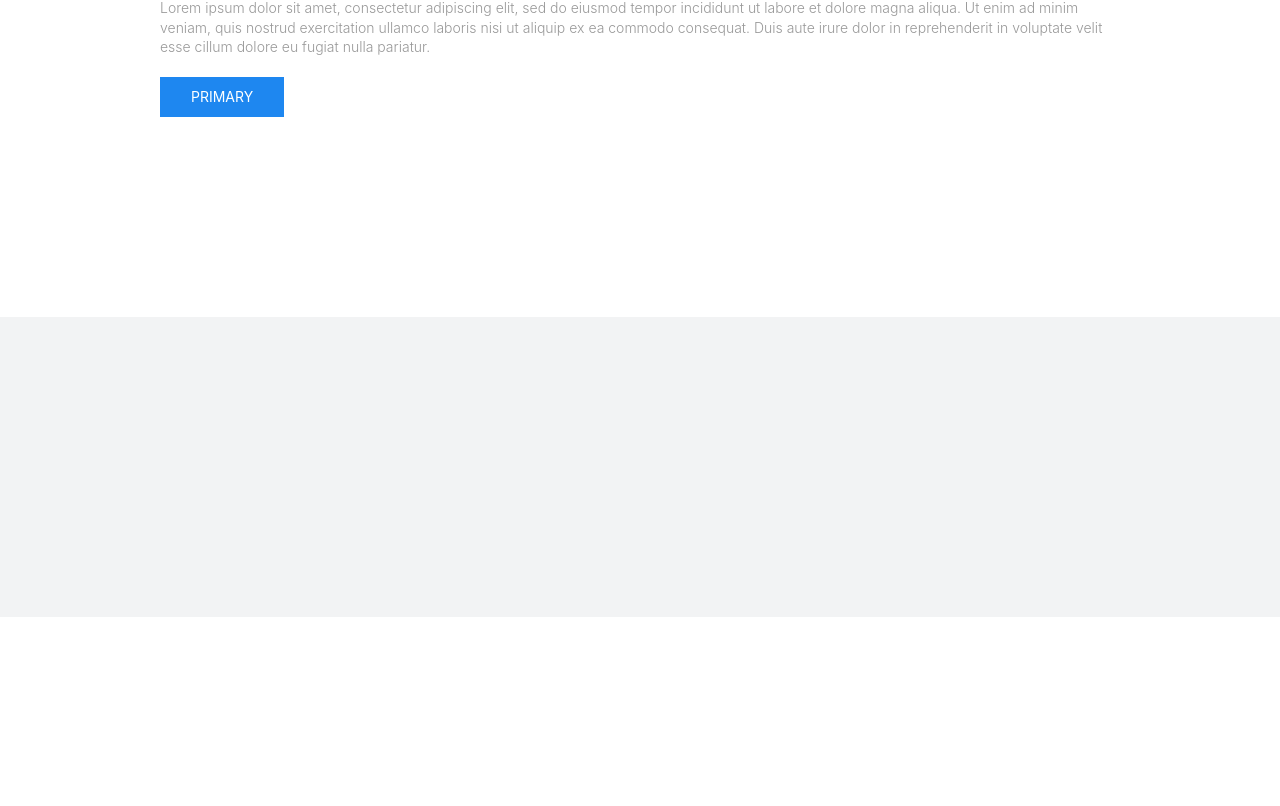
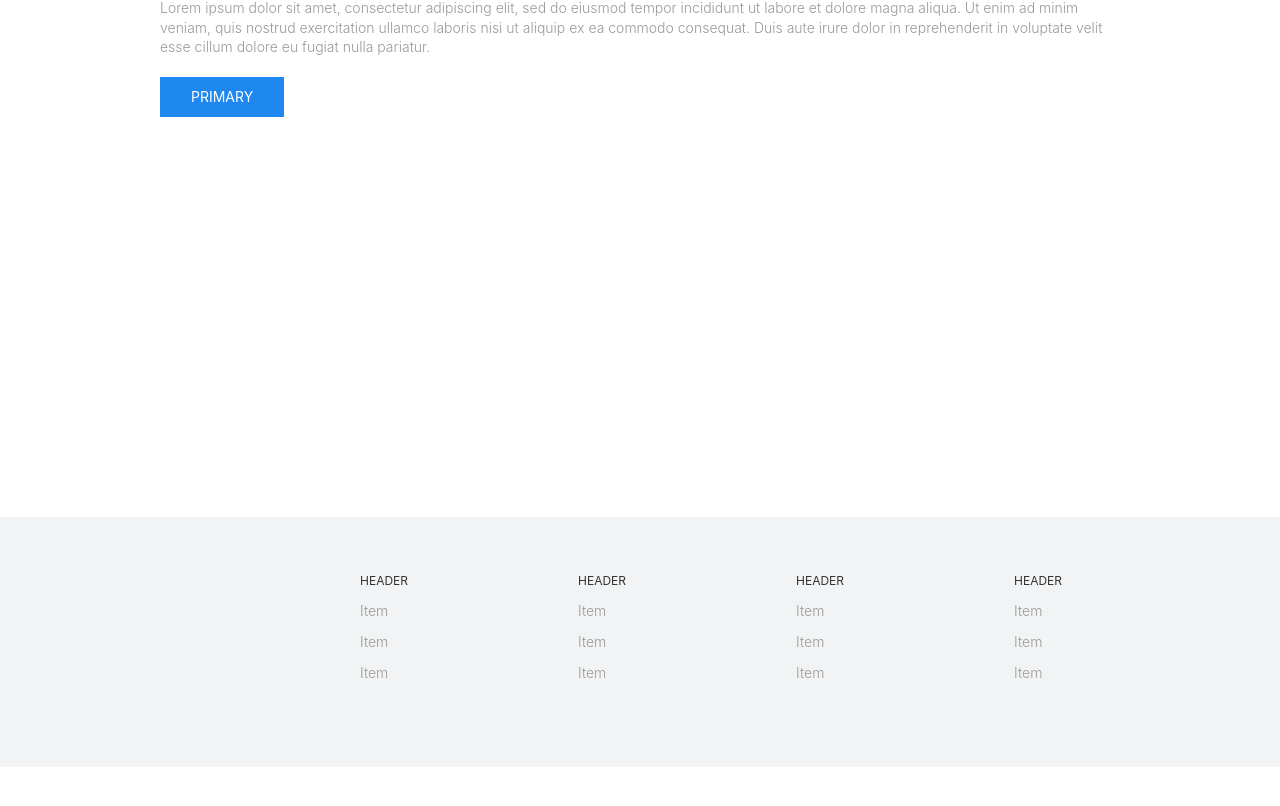
Before and after one commit to bolivthom/Little-Creek-Academy, a React (Create React App) app: page / in a window 1280 px wide. Shown: the part 338-1144 px from the top of the page. After the commit the page ends 1105 px from the top, so only its background shows below. Built offline with nearby package versions, Linux system fonts and the light colour scheme.

Commit message:
footer added

```diff
--- a/src/components/footer/MainFooter.js
+++ b/src/components/footer/MainFooter.js
@@ -0,0 +1,51 @@
+import React from 'react';
+
+
+function MainFooter() {
+  return (
+        <div style={footer}>
+            <div className="uk-width-1-1@s uk-container uk-navbar-left">
+            <ul className="uk-nav uk-nav-default uk-margin-xlarge-right">
+                <li style={footerHeader} className="uk-active"><a href="#">HEADER</a></li>
+                <li className="uk-text-light"><a href="#">Item</a></li>
+                <li className="uk-text-light"><a href="#">Item</a></li>
+                <li className="uk-text-light"><a href="#">Item</a></li>
+            </ul>
+
+            <ul className="uk-nav uk-nav-default uk-margin-xlarge-right">
+                <li style={footerHeader} className="uk-active"><a href="#">HEADER</a></li>
+                <li className="uk-text-light"><a href="#">Item</a></li>
+                <li className="uk-text-light"><a href="#">Item</a></li>
+                <li className="uk-text-light"><a href="#">Item</a></li>
+            </ul>
+
+            <ul className="uk-nav uk-nav-default uk-margin-xlarge-right">
+                <li style={footerHeader} className="uk-active"><a href="#">HEADER</a></li>
+                <li className="uk-text-light"><a href="#">Item</a></li>
+                <li className="uk-text-light"><a href="#">Item</a></li>
+                <li className="uk-text-light"><a href="#">Item</a></li>
+            </ul>
+            <ul className="uk-nav uk-nav-default">
+                <li style={footerHeader} className="uk-active"><a href="#">HEADER</a></li>
+                <li className="uk-text-light"><a href="#">Item</a></li>
+                <li className="uk-text-light"><a href="#">Item</a></li>
+                <li className="uk-text-light"><a href="#">Item</a></li>
+            </ul>
+        </div>
+      </div>
+  );
+}
+
+const footer = {
+    paddingTop: "50px",
+    backgroundColor: "#F2F3F4",
+    height: "200px",
+    paddingLeft: "25%",
+    paddingRight: "10%"
+}
+
+const footerHeader = {
+    fontSize: "12px",
+}
+
+export default MainFooter;
--- a/src/components/pages/HomePage.js
+++ b/src/components/pages/HomePage.js
@@ -1,4 +1,5 @@
 import React from 'react';
+import MainFooter from '../footer/MainFooter';
 
 
 function HomePage() {
@@ -12,7 +13,7 @@ function HomePage() {
                                 <a href="/">PRESCHOOL MANAGEMENT SYSTEM</a>
                             </li>
                             <li>
-                                <a className="uk-text-capitalize" href="/about">About</a>
+                                <a className="uk-text-capitalize" href="#">About</a>
                             </li>
                             <li>
                                 <a className="uk-text-capitalize" href="#">Curriculum</a>
@@ -21,7 +22,7 @@ function HomePage() {
                                 <a className="uk-text-capitalize" href="#">Pricing</a>
                             </li>
                             <li>
-                                <a className="uk-text-capitalize" href="/contact">Contact</a>
+                                <a className="uk-text-capitalize" href="#">Contact</a>
                             </li>
                         </ul>
                     </div>
@@ -43,7 +44,7 @@ function HomePage() {
                 </nav>
 
 
-            <div style={sectionB} className="Slider">
+            <div style={sectionA} className="Slider">
                 <div className="uk-container">
                     <h1 style={sliderContent} className="uk-text-lead uk-text-light">Lorem ipsum dolor</h1>
                     <p style={sliderContent} className="uk-text-meta uk-text-light">Lorem ipsum dolor sit amet, consectetur adipiscing elit, sed do eiusmod tempor incididunt
@@ -54,12 +55,11 @@ function HomePage() {
                 </div>
             </div>
 
-            <div style={sectionA}>
-                <p></p>
-            </div>
+
             <div style={sectionC}>
                 <p></p>
             </div>
+            <MainFooter/>
     </div>
     );
 }
@@ -79,12 +79,6 @@ const sliderContent ={
 }
 
 const sectionA = {
-    height: "300px",
-    marginTop: "200px",
-    backgroundColor: "#F2F3F4"
-}
-
-const sectionB = {
     marginTop: "200px"
 }
 
--- a/src/components/pages/LoginPage.js
+++ b/src/components/pages/LoginPage.js
@@ -5,7 +5,7 @@ function LoginPage() {
   return (
       <div style={pageStyle} className="uk-position-center">
           <div class="uk-card uk-card-default uk-card-body uk-width-2-1@m">
-      <legend class="uk-legend uk-text-center uk-margin-medium">Log in to Your Account</legend>
+      <legend class="uk-legend uk-text-center uk-margin-medium uk-text-light">Log in to Your Account</legend>
         <form>
 
     <div class="uk-margin-small">
```
Also changed, not shown: src/components/navbar/HomeNavbar.js (added).
